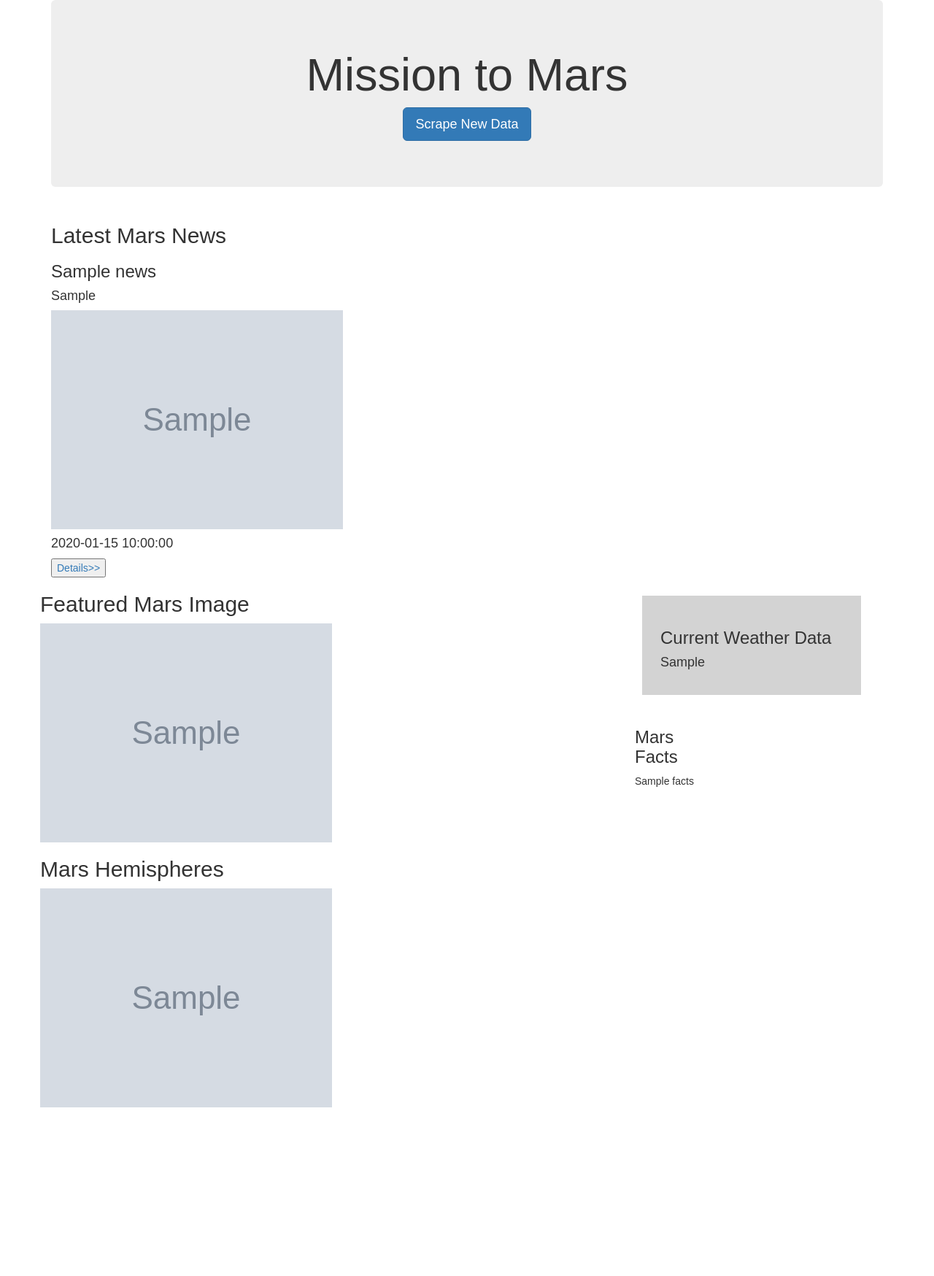
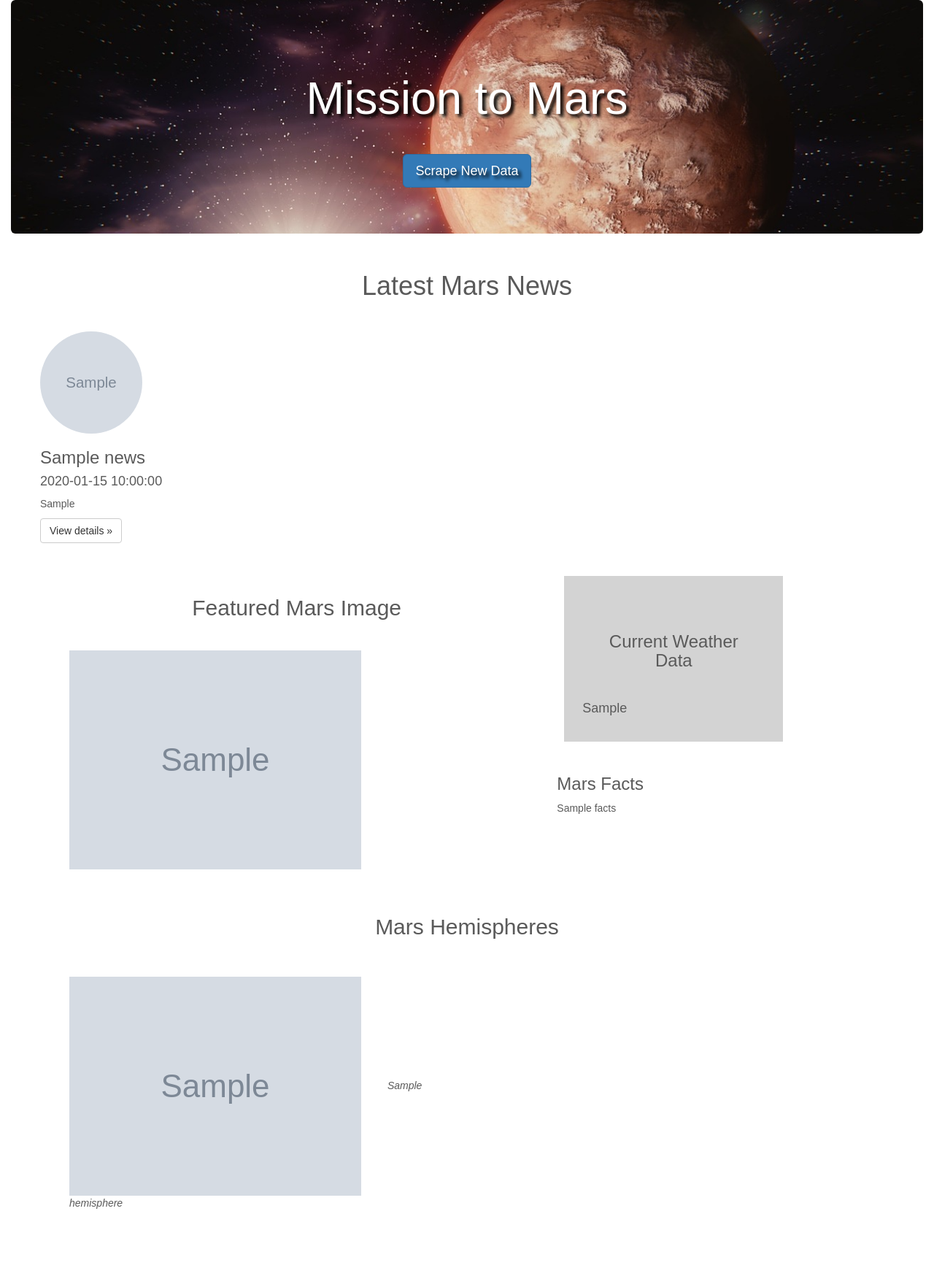
Before and after one commit to AswathyMohan89/Mars_Scrape, a Flask app: page / in a window 1280 px wide. Shown: the whole page at 73% size. Before the commit the page ends 1517 px from the top, so only its background shows below. Run offline with Flask 2, Linux system fonts and the light colour scheme; grey boxes marked "Sample" are stand-in pictures; a database or web service that is not in the repository returns one stand-in record (values such as "Sample title"); some libraries are stand-ins or nearby versions.

Commit message:
Version 1.0

```diff
--- a/scrape_mars.py
+++ b/scrape_mars.py
@@ -139,7 +139,7 @@
         hem_soup = BeautifulSoup(hem_html, 'html.parser')
         div_hem=hem_soup.find("div",class_="downloads")
         img_hem=div_hem.find("a")
-        hem_dict["title"]=hem
+        hem_dict["title"]=hem_soup.find("h2",class_="title").text
         hem_dict["image_url"]=img_hem["href"]
         hem_list.append(hem_dict)
         #print(hem + " done")
--- a/templates/index.html
+++ b/templates/index.html
@@ -11,27 +11,56 @@
 </head>
 
 <style>
-{
+*{
     box-sizing: border-box;
+}
+
+.div_box {
+    width: 100%;
+    padding: 10px;
+    border: 5px #EEEEEE;
+    margin: 0;
+    margin-bottom: 20px;
+
+}
+.jumbotron {
+    margin-bottom: 0px;
+    background-image: url('banner1.jpg');
+    background-position: 0% 25%;
+    background-size: cover;
+    background-repeat: no-repeat;
+    color: white;
+    text-shadow: black 0.3em 0.3em 0.3em;
+}
+
+.boxh{
+  margin-bottom: 20px;
+  margin-right: 0px;
+  /*border:1px solid gray;*/
 }
 
 body {
     margin: 0;
     font-family: Arial;
+   padding-bottom: 40px;
+   color: #5a5a5a;
 }
 
 .header {
     text-align: center;
     padding: 32px;
 }
-/*
-.row {
-    display: -ms-flexbox;
-    display: flex;
-    -ms-flex-wrap: wrap;
-    flex-wrap: wrap;
-    padding: 0 4px;
-}*/
+.marketing .col-lg-4 {
+  margin-bottom: 20px;
+  text-align: center;
+}
+.marketing h2 {
+  font-weight: normal;
+}
+.marketing .col-lg-4 p {
+  margin-right: 10px;
+  margin-left: 10px;
+}
 .facts {
     background-color: lightgrey;
     width: 300px;
@@ -79,39 +108,54 @@
 
 
 <body>
-  <div class="container">
+  <div class="container-fluid">
 
     <div class="jumbotron text-center">
-      <h1>Mission to Mars</h1>
+      <h1 class="header">Mission to Mars</h1>
+
       <p><a class="btn btn-primary btn-lg" href="/scrape" role="button">Scrape New Data</a></p>
     </div>
 
+
+
+    <div class="container  marketing">
     <div class="row" >
-      <div class="col-md-12">
-        <h2>Latest Mars News</h2>
-        {% for each in listings.nasa %}
-        <h3>{{each.news}}</h3>
-        <h4 class="heading"> {{each.news_paragraph}}</h4>
-        <img src={{each.img_link}}>
-        <h4>{{each.date_news}}</h4>
-        <button ><a href={{each.details_a}}>Details>></a></button>
+      <h1 class="header">Latest Mars News</h1>
+        <div >
+          {% for each in listings.nasa %}
 
-        {% endfor %}
+          <img class="img-circle " src={{each.img_link}} alt="Generic placeholder image" width="140" height="140">
+          <h3>{{each.news}}</h3>
+          <h4>{{each.date_news}}</h4>
+          <p>{{each.news_paragraph}}</p>
+          <p><a class="btn btn-default" href={{each.details_a}} role="button">View details &raquo;</a></p>
+          {% endfor %}
 
-        <!-- @TODO render your data here -->
+        </div>
 
-      </div>
-      <div class="row">
-        <div class="col-md-8">
-          <h2>Featured Mars Image</h2>
+
+
+
+    </div>
+
+
+
+
+
+
+
+
+      <div class="row div_box">
+        <div class="col-md-7">
+          <h2 class="header">Featured Mars Image</h2>
           <img src={{listings.featured_image_url}} class="feature_img">
         </div>
-      <div class="col-md-4 box ">
+      <div class="col-md-5 box ">
         <div class="facts">
-      <h3>Current Weather Data</h3>
+      <h3 class="header">Current Weather Data</h3>
       <h4 class="heading" class="facts">{{listings.mars_weather}}</h4>
       </div>
-      <div class="col-md-4">
+      <div class="col-md-5">
         <h3>Mars Facts</h3>
 
       {{listings.facts |safe}}
@@ -119,18 +163,19 @@
       </div>
     </div>
     </div>
-    <h2>Mars Hemispheres</h2>
-    <div class="row">
+    <h2 class="header">Mars Hemispheres</h2>
+    <div class="row div_box">
 
 
       {% for h in listings.hemisphere %}
-      <div class="col-sm-6">
+      <div class="col-sm-6 boxh">
         <img src={{h.image_url}} class="feature_img">
+        <em class="header">{{h.title}}</em>
       </div>
       {% endfor %}
 
     </div>
-
+  </div>
 
   </div>
 </body>
```
Also changed, not shown: templates/test.html (deleted, +0 -51 lines).
